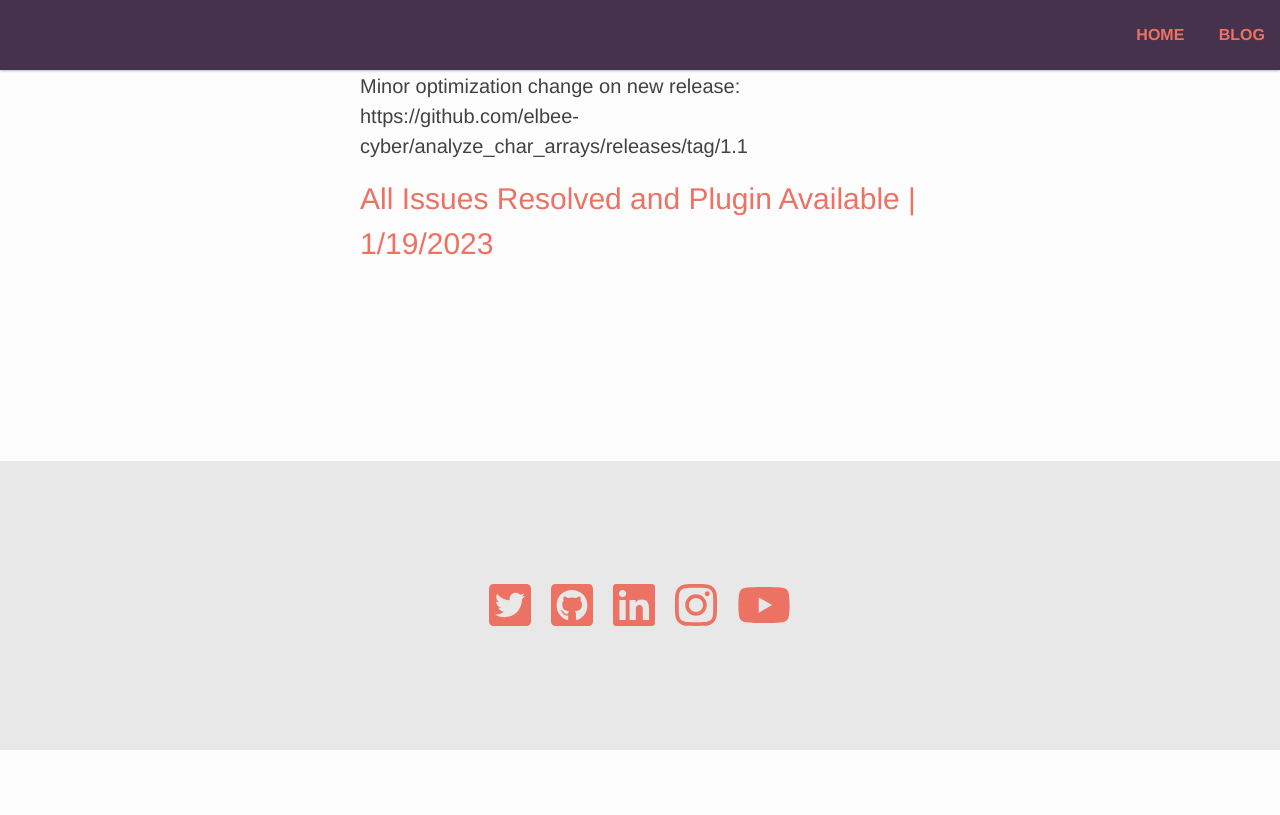
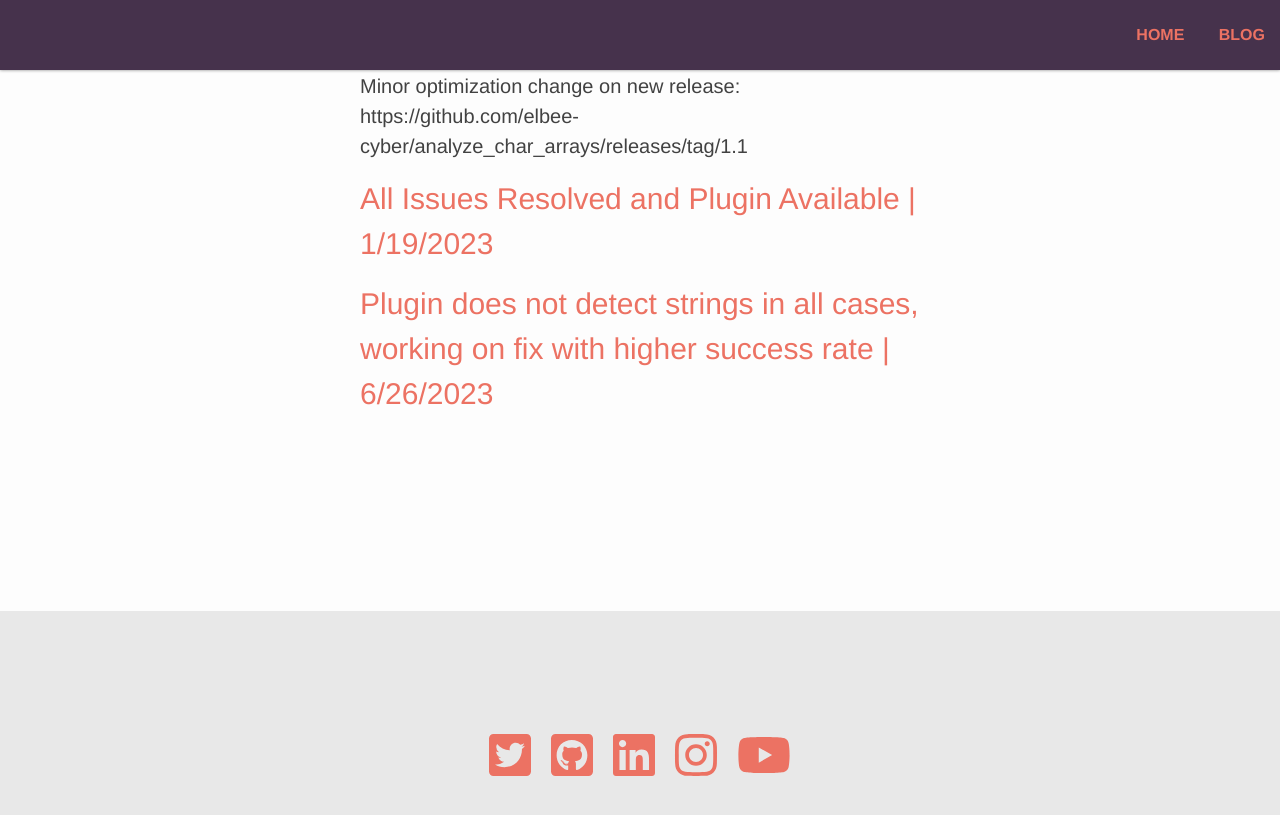
Before and after one commit to elbee-cyber/old.elbee-cyber.github.io, a Jekyll site: the page built from _posts/2023-1-17-chararr-definer-release.md, in a window 1280 px wide and 900 px high, scrolled down 2160 px. Shown: the top 815 px of the window. Built offline with Jekyll 4.4.1, drawn with Linux system fonts in a browser that asks for light colours; before the commit the page ends 2910 px from its top, so only the background shows below that.

Commit message:
Update 2023-1-17-chararr-definer-release.md

```diff
--- a/_posts/2023-1-17-chararr-definer-release.md
+++ b/_posts/2023-1-17-chararr-definer-release.md
@@ -53,3 +53,5 @@ Minor optimization change on new release: https://github.com/elbee-cyber/analyze
 
 <a name="resolved"></a>
 # All Issues Resolved and Plugin Available | 1/19/2023
+
+# Plugin does not detect strings in all cases, working on fix with higher success rate | 6/26/2023
```
